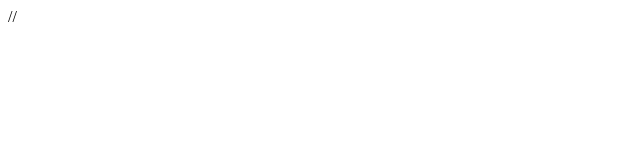
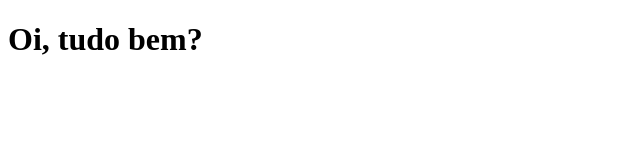
Before and after one commit to netonneettoo/daniel-01, a plain HTML site: page index.html in a window 1280 px wide. Shown: the whole page, without its empty margins (0-640 px from the left). Drawn offline with Linux system fonts and the light colour scheme.

Commit message:
adicionando texto no index.html

```diff
--- a/index.html
+++ b/index.html
@@ -6,6 +6,6 @@
     <title>Document</title>
 </head>
 <body>
-    //
+    <h1>Oi, tudo bem?</h1>
 </body>
 </html>
```
